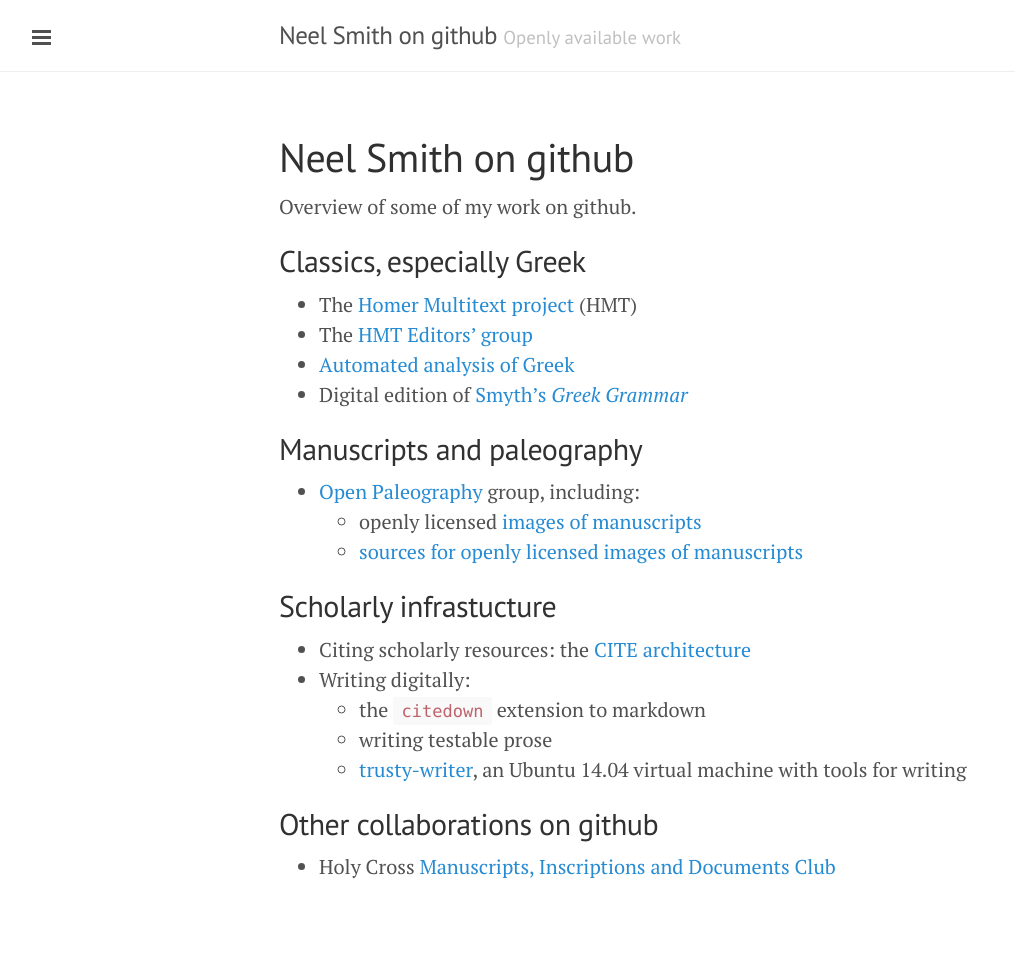
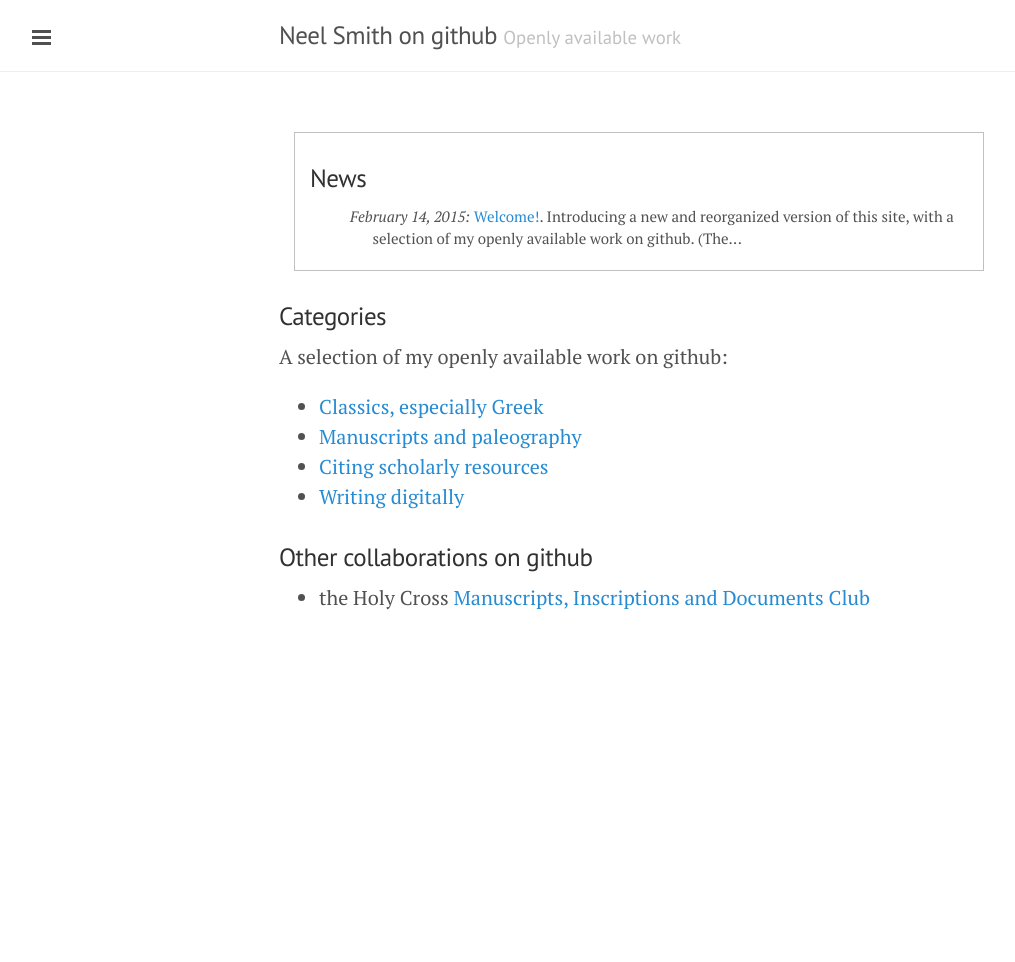
Before and after one commit to neelsmith/neelsmith.github.io, a Jekyll site: the page built from index.md, in a window 1280 px wide. Shown: the whole page, without its empty margins (1-1016 px from the left). Built offline with Jekyll 4.4.1, drawn with Linux system fonts in a browser that asks for light colours; Markdown is read by kramdown in place of the engine named in the settings; after the commit the page ends 900 px from its top, so only the background shows below that.

Commit message:
Substantial updates

```diff
--- a/_config.yml
+++ b/_config.yml
@@ -19,9 +19,16 @@
 paginate:         5
 
 
-version:          0.12.0
 
 links:
+  - title: Classics
+    url: /classics
+  - title: Manuscripts
+    url: /mss
+  - title: Citation
+    url: /citation
+  - title: Writing digitally
+    url: /writing
   - title: Github source repository
     url: https://github.com/neelsmith/neelsmith.github.io
     external: true
--- a/index.md
+++ b/index.md
@@ -1,33 +1,21 @@
 ---
-layout: page
+layout: home
 title: Neel Smith on github
 ---
 
-Overview of some of my work on github.
 
-## Classics, especially Greek ##
+### Categories ###
 
 
-- The [Homer Multitext project](http://homermultitext.github.io/) (HMT)
-- The [HMT Editors' group](http://hmteditors.github.io/)
-- [Automated analysis of Greek](http://neelsmith.github.io/greeklang/)
-- Digital edition of [Smyth's *Greek Grammar*](http://neelsmith.github.io/smyth/)
+A selection of my openly available work on github:
 
-## Manuscripts and paleography ##
-
-- [Open Paleography](http://openpaleography.github.io/) group, including:
-    - openly licensed [images of manuscripts](http://openpaleography.github.io/mss/)
-    - [sources for openly licensed images of manuscripts](http://openpaleography.github.io/mssimgs/)
+- [Classics, especially Greek](classics)
+- [Manuscripts and paleography](mss)
+- [Citing scholarly resources](citation)
+- [Writing digitally](writing)
 
 
-## Scholarly infrastucture ##
+### Other collaborations on github ###
 
-- Citing scholarly resources:  the [CITE architecture](http://cite-architecture.github.io/)
-- Writing digitally:
-    - the `citedown` extension to markdown
-    - writing testable prose
-    - [trusty-writer](http://neelsmith.github.io/trusty-writer/), an Ubuntu 14.04 virtual machine with tools for writing
 
-## Other collaborations on github ##
-
-- Holy Cross [Manuscripts, Inscriptions and Documents Club](http://hcmid.github.io/)
+- the Holy Cross [Manuscripts, Inscriptions and Documents Club](http://hcmid.github.io/)
```
Also changed, not shown: citation.md (added, +7 -0 lines), classics.md (added, +12 -0 lines), mss.md (added, +9 -0 lines), writing/index.md (+4 -3 lines), writing/testable.md (added, +7 -0 lines), writing/citedown.md (renamed from citedown/index.md).
